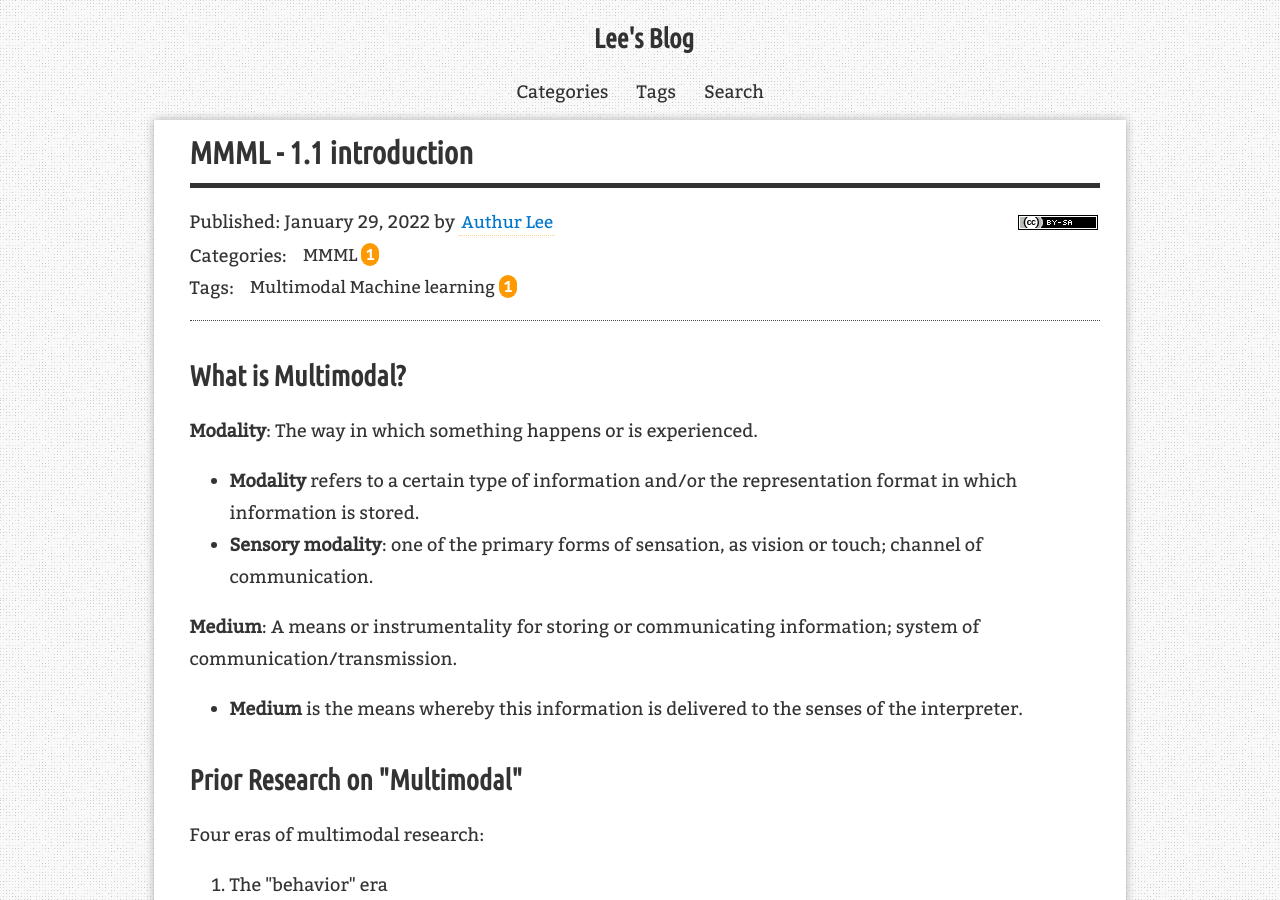
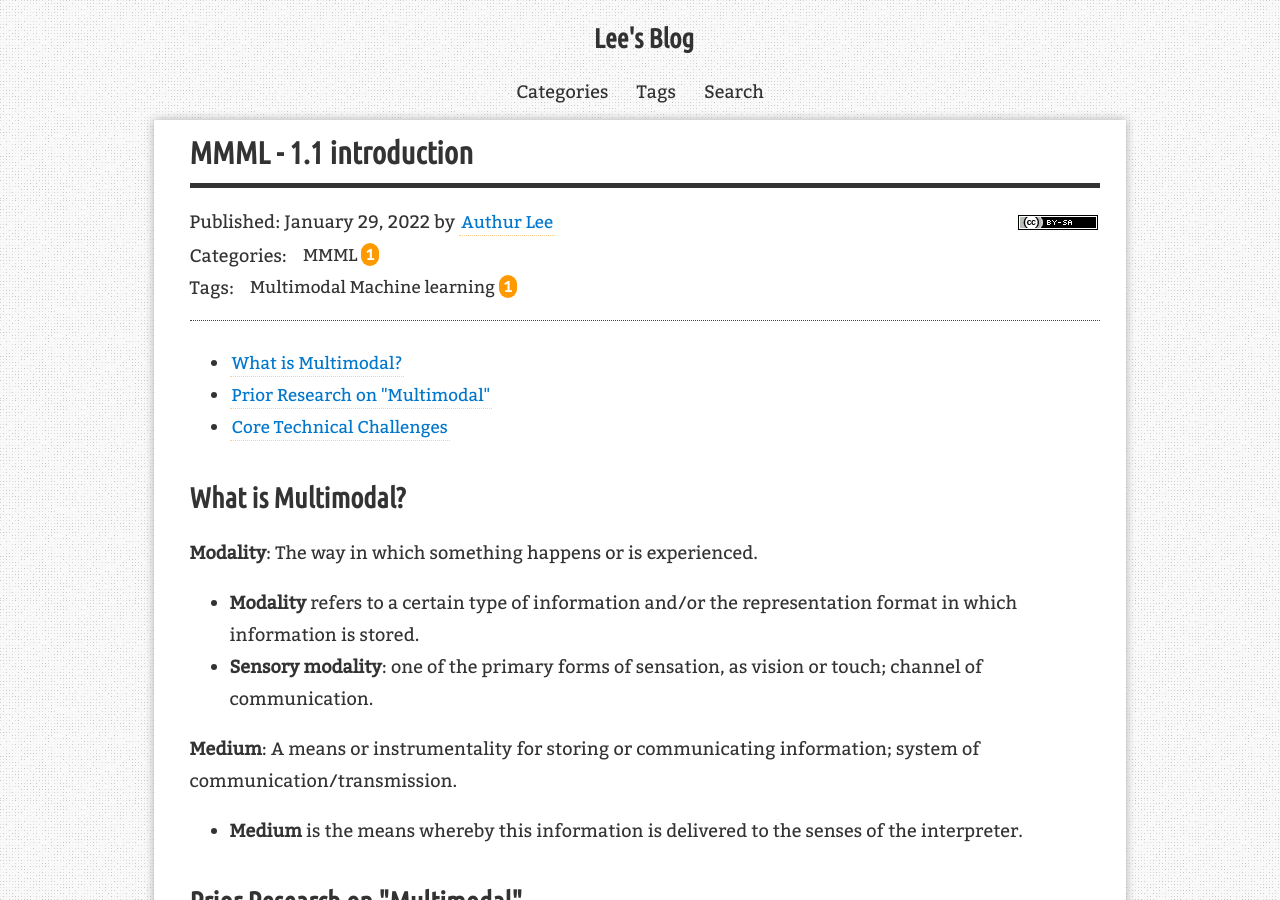
Before and after one commit to AuthurWhywait/AuthurWhywait.github.io, a Jekyll site: the page built from _posts/2022-01-29-MMML.md, in a window 1280 px wide and 900 px high. Built offline with Jekyll 4.4.1, drawn with Linux system fonts in a browser that asks for light colours; comment, search, counter and statistics services are not loaded.

Commit message:
Update 2022-01-29-MMML.md

```diff
--- a/_posts/2022-01-29-MMML.md
+++ b/_posts/2022-01-29-MMML.md
@@ -8,6 +8,9 @@ redirect_from:
   - /2022/01/29/
 ---
 
+
+- 目录
+{:toc}
 
 ## What is Multimodal?
 
```
